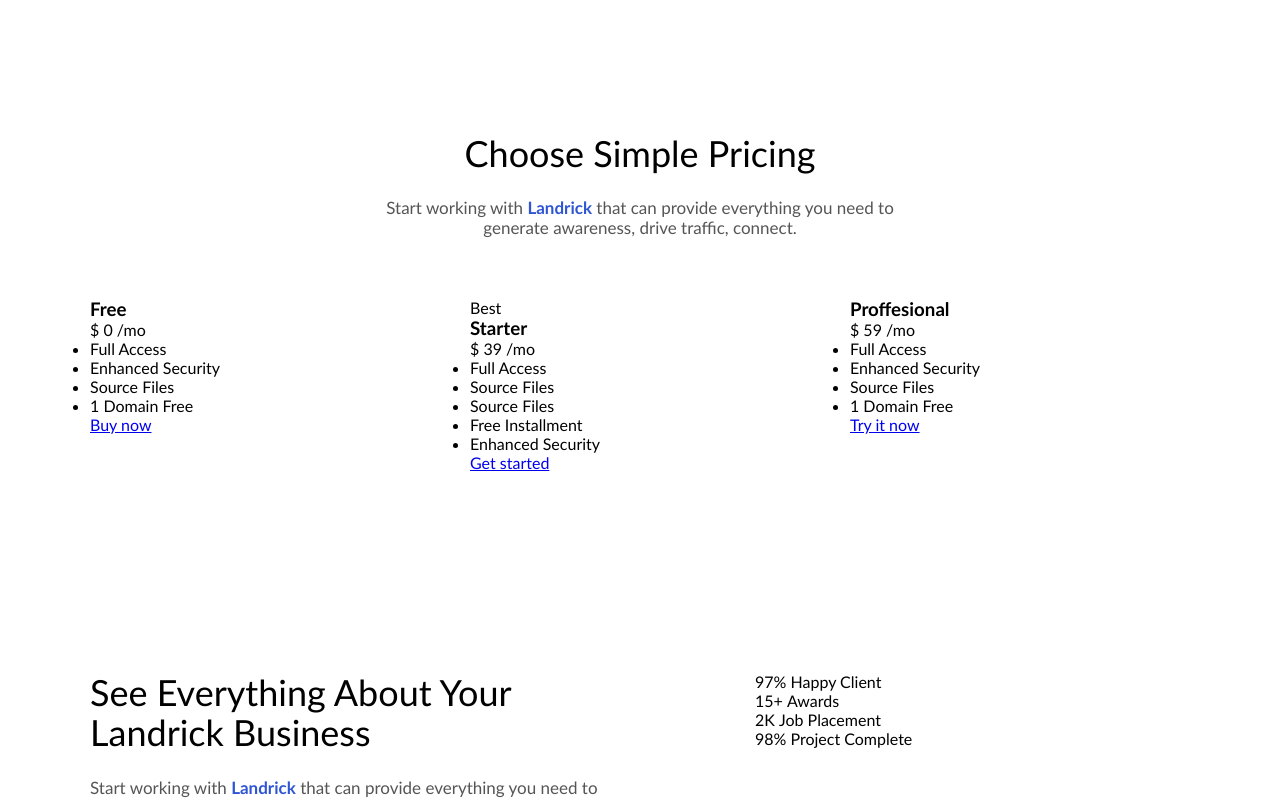
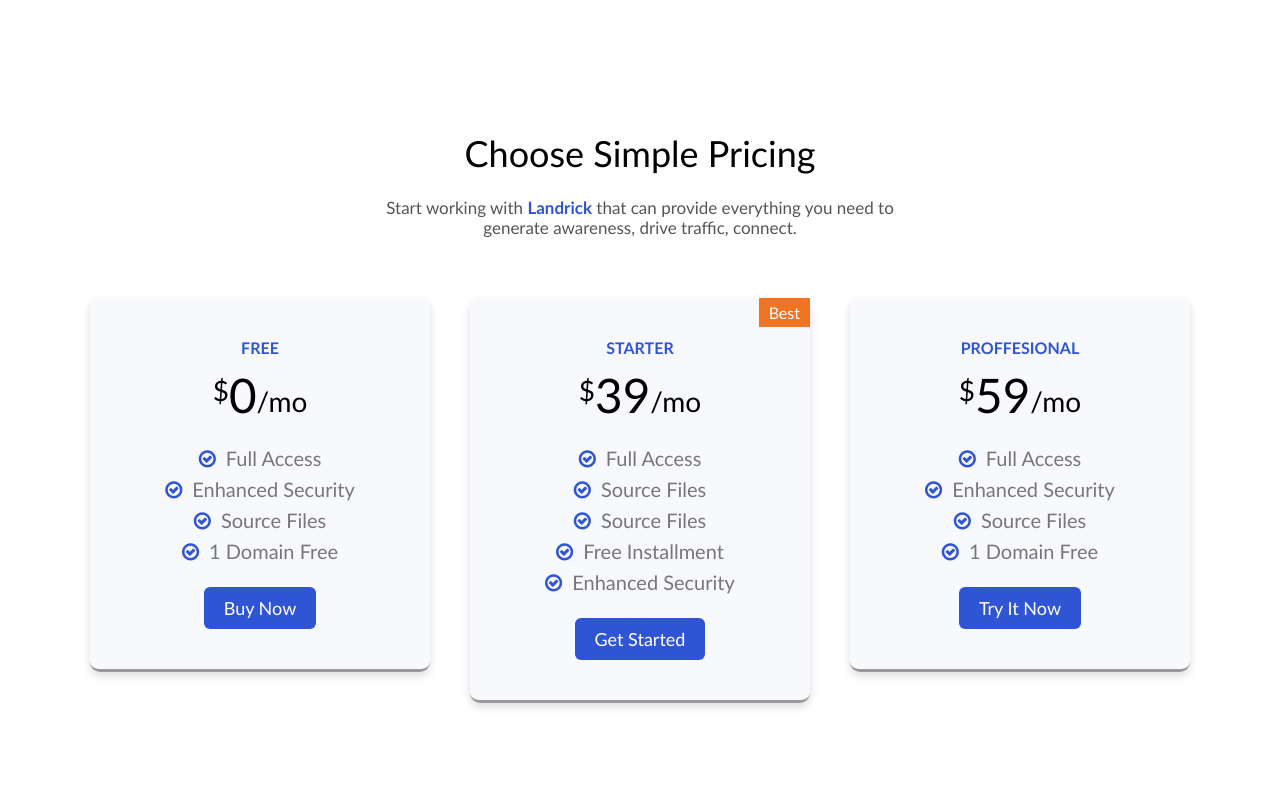
Before and after one commit to front-end-by-rimantas/30-grupe-portfolio, a website with bundled scripts: page index.html in a window 1280 px wide. Shown: the part 2000-2800 px from the top of the page. Built offline with nearby package versions, Linux system fonts and the light colour scheme.

Commit message:
Pricing style #8

```diff
--- a/css/base/variables.css
+++ b/css/base/variables.css
@@ -1,5 +1,6 @@
 :root {
   --main-color: #2f55d4;
+  --main-color-dark: #2445b3;
   --danger-color: #e43f52;
   --warning-color: #f17425;
   --success-color: #2eca8b;
--- a/css/components/button.css
+++ b/css/components/button.css
@@ -1,2 +1,15 @@
 .btn {
+  display: inline-block;
+  padding: 10px 20px;
+  background-color: var(--main-color);
+  color: #fff;
+  font-size: 18px;
+  font-weight: normal;
+  text-decoration: none;
+  text-transform: capitalize;
+  border-radius: 6px;
+  transition: all 0.5s;
 }
+.btn:hover {
+  background-color: var(--main-color-dark);
+}
--- a/css/components/pricing.css
+++ b/css/components/pricing.css
@@ -1,18 +1,64 @@
-.price {
+.pricing-list {
 }
-.price > .badge {
+
+.pricing-list > .price {
+  padding: 40px;
+  background-color: var(--light-color);
+  position: relative;
+  border-radius: 10px;
+  border-bottom: 3px solid #999;
+  transition: all 0.5s;
+  text-align: center;
+  box-shadow: 0 4px 10px #0002;
 }
-.price > .title {
+.pricing-list > .price:hover {
+  border-bottom-color: var(--main-color);
 }
-.price > .monthly-price {
+.pricing-list > .price > .badge {
+  position: absolute;
+  top: 0;
+  right: 0;
+  padding: 5px 10px;
+  background-color: var(--warning-color);
+  color: #fff;
 }
-.price > .monthly-price > .up {
+.pricing-list > .price > .title {
+  margin-bottom: 1.5em;
+  font-size: 16px;
+  text-transform: uppercase;
+  color: var(--main-color);
 }
-.price > .monthly-price > .value {
+.pricing-list > .price > .monthly-price {
+  display: flex;
+  justify-content: center;
+  margin-bottom: 1em;
+  font-size: 28px;
+  line-height: 1em;
 }
-.price > .monthly-price > .down {
+.pricing-list .monthly-price > .up {
+  margin-top: -0.2em;
 }
-.price > .features {
+.pricing-list .monthly-price > .value {
+  font-size: 1.7em;
 }
-.price > .features > .feature {
+.pricing-list .monthly-price > .down {
+  margin-top: 0.2em;
 }
+.pricing-list > .price > .features {
+  display: flex;
+  flex-direction: column;
+  margin-bottom: 1em;
+  list-style: none;
+  font-size: 20px;
+  line-height: 1.5em;
+  color: #777;
+}
+.pricing-list .features > .feature {
+  font-family: inherit;
+  line-height: inherit;
+}
+.pricing-list .features > .feature::before {
+  font-family: 'FontAwesome';
+  margin-right: 10px;
+  color: var(--main-color);
+}
--- a/css/home.css
+++ b/css/home.css
@@ -11,6 +11,7 @@
 @import './components/button.css';
 @import './components/footer.css';
 @import './components/header.css';
+@import './components/pricing.css';
 @import './components/services.css';
 
 /* CUSTOM PAGE STYLE BELOW THIS COMMENT LINE */
--- a/js/components/pricing/pricing.js
+++ b/js/components/pricing/pricing.js
@@ -29,6 +29,7 @@ function pricing(selector, data) {
         console.error('ERROR: pagal pateikta selector, nepavyko rasti norimo DOM elemento');
         return false;
     }
+    DOM.classList.add('pricing-list');
 
     let HTML = '';
 
@@ -40,7 +41,7 @@ function pricing(selector, data) {
             nonEmptyString(item.link)) {
             let festuresHTML = '';
             for (const feature of item.features) {
-                festuresHTML += `<li class="feature">${feature}</li>`;
+                festuresHTML += `<li class="feature fa fa-check-circle-o">${feature}</li>`;
             }
 
             let badgeHTML = '';
```
